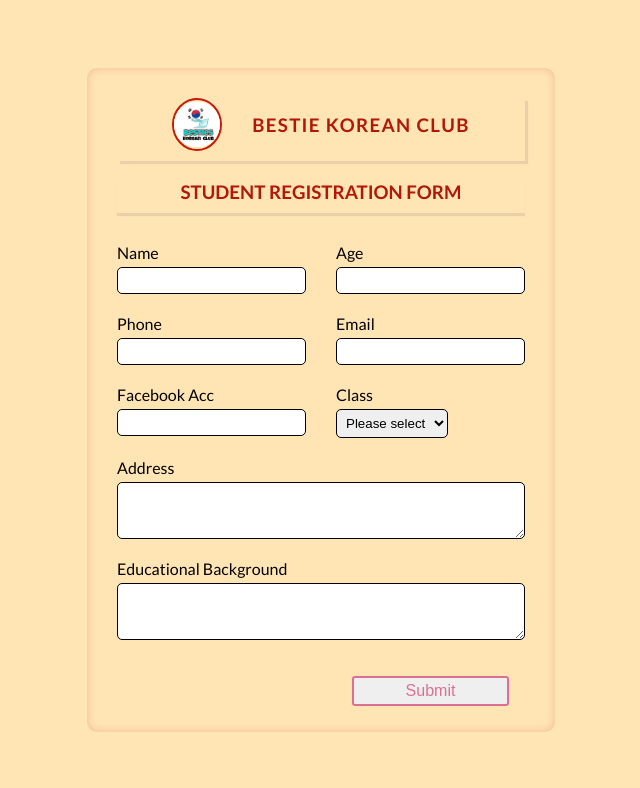
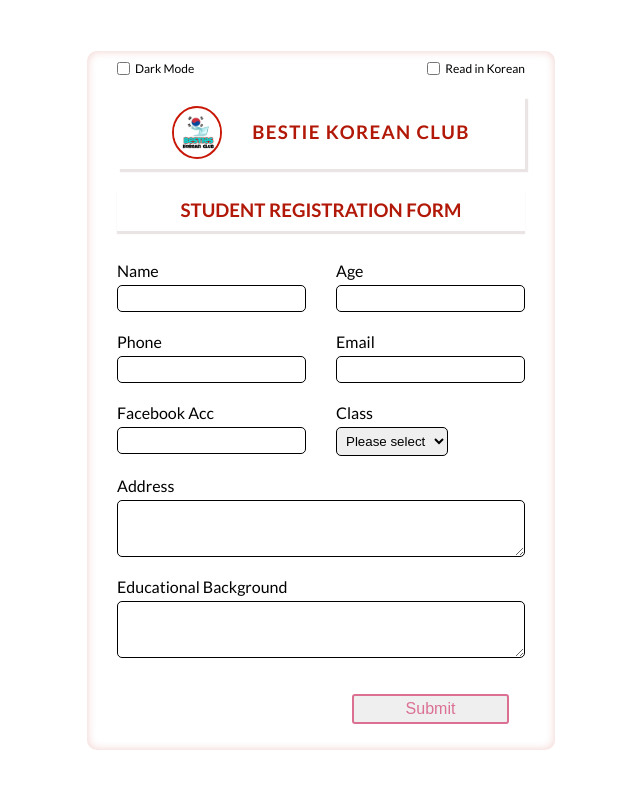
Before and after one commit to NHWai/Class-Registraion, a React (Create React App) app: page / in a window 1280 px wide. Shown: the top 788 px of the page, without its empty margins (319-959 px from the left). Built offline with nearby package versions, Linux system fonts and the light colour scheme.

Commit message:
darkmode & langmode added

```diff
--- a/public/index.html
+++ b/public/index.html
@@ -24,6 +24,7 @@
       work correctly both with client-side routing and a non-root public URL.
       Learn how to configure a non-root public URL by running `npm run build`.
     -->
+
     <title>Registration Form</title>
   </head>
   <body>
--- a/src/App.js
+++ b/src/App.js
@@ -1,12 +1,17 @@
 import React from "react";
 import styled from "styled-components";
 import RegForm from "./components/RegForm";
-import bestie from "./assests/bestie.jpg";
 
 function App() {
+  const [dark, setDark] = React.useState(false);
+
+  function handleDark() {
+    setDark((pre) => !pre);
+  }
+
   return (
-    <Container>
-      <RegForm />
+    <Container style={{ backgroundColor: dark ? "#000" : "#fff" }}>
+      <RegForm handleDark={handleDark} />
     </Container>
   );
 }
@@ -16,7 +21,6 @@ const Container = styled.div`
   padding: 10px;
   display: grid;
   place-items: center;
-  background-color: #ffe5b4;
 `;
 
 export default App;
--- a/src/components/RegForm.js
+++ b/src/components/RegForm.js
@@ -3,7 +3,7 @@ import styled from "styled-components";
 import axios from "axios";
 import bestie from "../assests/bestie.jpg";
 
-const RegForm = () => {
+const RegForm = ({ handleDark }) => {
   const [formData, setFormData] = useState({
     name: "",
     age: "",
@@ -69,20 +69,72 @@ const RegForm = () => {
       .catch((err) => console.log(err));
   }
 
+  const [toggle, setToggle] = useState(false);
+  const [dark, setDark] = useState(false);
+
   return (
-    <FormContainer>
-      <SubHeader>
+    <FormContainer
+      style={{
+        color: dark ? "#fff" : "#000",
+        boxShadow: dark
+          ? "inset 0 0 10px rgba(255, 255, 255, 0.9)"
+          : "inset 0 0 10px rgba(178, 24, 7, 0.2)",
+      }}
+    >
+      <div style={{ display: "flex", justifyContent: "space-between" }}>
+        <div style={{ display: "flex", alignItems: "center" }}>
+          <input
+            onChange={() => {
+              setDark((pre) => !pre);
+              handleDark();
+            }}
+            type="checkbox"
+            id="dk"
+            style={{ marginRight: "5px" }}
+          />
+          <label style={{ fontSize: "12px" }} htmlFor="dk">
+            Dark Mode
+          </label>
+        </div>
+        <div style={{ display: "flex", alignItems: "center" }}>
+          <input
+            onChange={() => setToggle((pre) => !pre)}
+            type="checkbox"
+            id="kor"
+            style={{ marginRight: "5px" }}
+          />
+          <label style={{ fontSize: "12px" }} htmlFor="kor">
+            Read in Korean
+          </label>
+        </div>
+      </div>
+
+      <SubHeader
+        style={{
+          boxShadow: dark
+            ? " 1px 1px 5px 5px rgba(255, 255, 255, 0.5)"
+            : " 3px 3px 1px rgba(152, 125, 123, 0.2)",
+        }}
+      >
         <Logo>
           <img src={bestie} />
         </Logo>
         <h3>Bestie Korean Club</h3>
       </SubHeader>
 
-      <Header>Student Registration Form</Header>
+      <Header
+        style={{
+          boxShadow: dark
+            ? " 0 0 5px 5px rgba(255, 255, 255, 0.5)"
+            : " 0 3px 1px rgba(152, 125, 123, 0.2)",
+        }}
+      >
+        Student Registration Form
+      </Header>
 
       <Form onSubmit={handleSubmit}>
         <Field>
-          <Label htmlFor="name">Name</Label>
+          <Label htmlFor="name">{toggle ? "이름" : "Name"}</Label>
           <Input
             name="name"
             type="text"
@@ -94,7 +146,7 @@ const RegForm = () => {
           />
         </Field>
         <Field>
-          <Label htmlFor="age">Age</Label>
+          <Label htmlFor="age">{toggle ? "나이" : "Age"}</Label>
           <Input
             name="age"
             type="number"
@@ -106,7 +158,7 @@ const RegForm = () => {
           />
         </Field>
         <Field>
-          <Label htmlFor="ph">Phone</Label>
+          <Label htmlFor="ph">{toggle ? "전화 번호" : "Phone"}</Label>
           <Input
             name="phone"
             type="tel"
@@ -118,7 +170,7 @@ const RegForm = () => {
           />
         </Field>
         <Field>
-          <Label htmlFor="email">Email</Label>
+          <Label htmlFor="email">{toggle ? "이메일" : "Email"}</Label>
           <Input
             name="email"
             type="email"
@@ -129,7 +181,9 @@ const RegForm = () => {
           />
         </Field>
         <Field>
-          <Label htmlFor="fb">Facebook Acc</Label>
+          <Label htmlFor="fb">
+            {toggle ? "페이스 북 계정" : "Facebook Acc"}
+          </Label>
           <Input
             name="fb"
             type="text"
@@ -141,7 +195,7 @@ const RegForm = () => {
           />
         </Field>
         <Field>
-          <Label htmlFor="class">Class</Label>
+          <Label htmlFor="class">{toggle ? "수업" : "Class"}</Label>
           <Select name="eClass" onChange={handleChange} id="class" required>
             <option value="">Please select</option>
             <option value="beginner">Beginner</option>
@@ -154,7 +208,7 @@ const RegForm = () => {
           </Select>
         </Field>
         <Field style={{ gridColumn: "1/-1" }}>
-          <Label htmlFor="address">Address</Label>
+          <Label htmlFor="address">{toggle ? "주소" : "Address"}</Label>
           <Textarea
             name="address"
             id="address"
@@ -166,7 +220,9 @@ const RegForm = () => {
           ></Textarea>
         </Field>
         <Field style={{ gridColumn: "1/-1" }}>
-          <Label htmlFor="eduBg">Educational Background</Label>
+          <Label htmlFor="eduBg">
+            {toggle ? "교육 배경" : "Educational Background"}
+          </Label>
           <Textarea
             name="eduBG"
             id="eduBg"
@@ -177,7 +233,11 @@ const RegForm = () => {
             required
           ></Textarea>
         </Field>
-        <Button type="submit">{!submit ? "Submit" : "Submitted"}</Button>
+        {toggle ? (
+          <Button type="submit">{!submit ? "제출하다" : "제출된"}</Button>
+        ) : (
+          <Button type="submit">{!submit ? "Submit" : "Submitted"}</Button>
+        )}
       </Form>
     </FormContainer>
   );
@@ -187,7 +247,7 @@ const FormContainer = styled.div`
   max-width: 600px;
   padding: 10px 30px;
   border-radius: 10px;
-  box-shadow: inset 0 0 10px rgba(178, 24, 7, 0.2);
+  // box-shadow: inset 0 0 10px rgba(178, 24, 7, 0.2);
 `;
 
 const Header = styled.h3`
@@ -196,7 +256,7 @@ const Header = styled.h3`
   text-transform: uppercase;
   color: rgba(178, 24, 7);
   padding-bottom: 10px;
-  box-shadow: 0 3px 1px rgba(152, 125, 123, 0.2);
+  padding: 10px 0;
 `;
 
 const SubHeader = styled.div`
@@ -206,7 +266,9 @@ const SubHeader = styled.div`
   gap: 30px;
   padding-bottom: 10px;
   margin: 20px 0;
-  box-shadow: 3px 3px 1px rgba(152, 125, 123, 0.2);
+  padding: 10px 0;
+
+  // box-shadow: 3px 3px 1px rgba(152, 125, 123, 0.2);
 
   && h3 {
     text-transform: uppercase;
```
